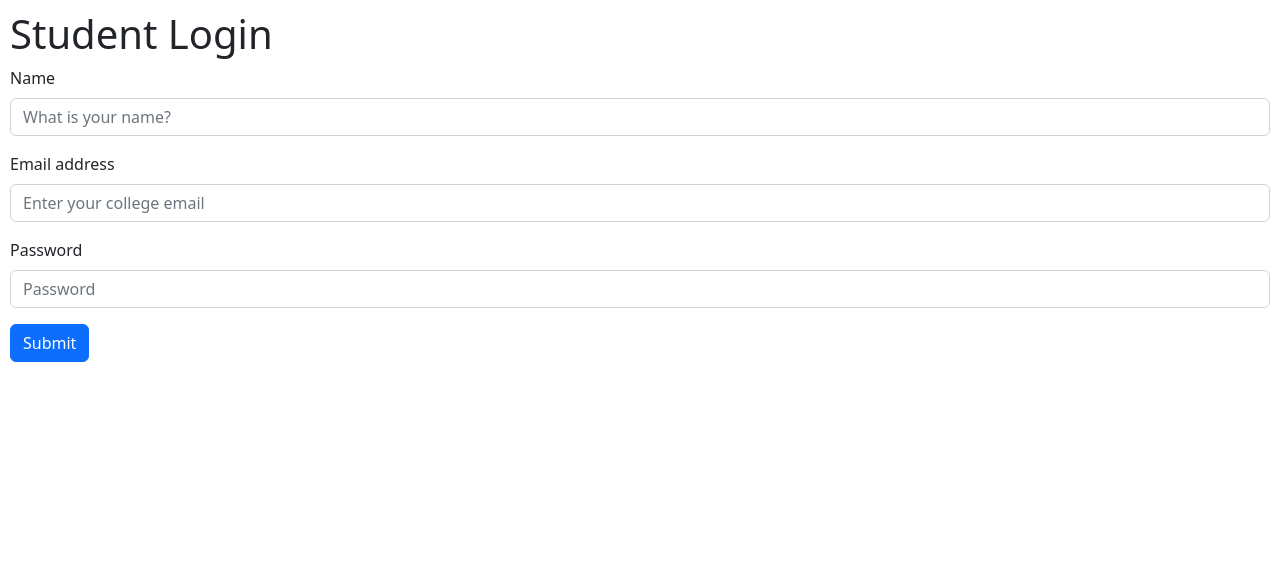
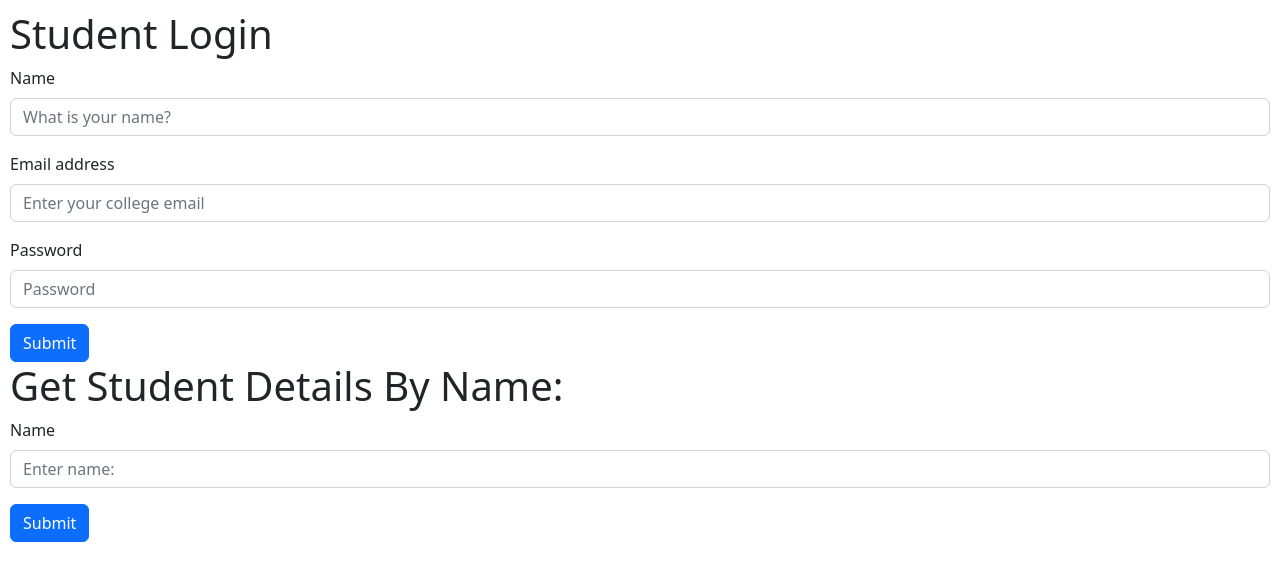
Before and after one commit to alanaby01/react_new, a React (Create React App) app: page / in a window 1280 px wide. Shown: the top 580 px of the page. Built offline with nearby package versions, Linux system fonts and the light colour scheme.

Commit message:
Get student by name completed

```diff
--- /dev/null
+++ b/src/Components/GetStudentForm.js
@@ -0,0 +1,37 @@
+import React from 'react';
+import axios from 'axios';
+import Button from 'react-bootstrap/Button';
+import Form from 'react-bootstrap/Form';
+
+function ReadStudent(){
+    const readUser = async (event) => {
+        const eventData = new FormData(event.target);
+        const formData = {
+            name: eventData.get("name")
+        };
+        const data = axios.post("http://localhost:4000/read-student", formData)
+            .then(res => {
+                if (res.status === 200) console.log(res)
+            })
+            .catch(err => console.log(JSON.stringify(err))
+            )
+            console.log(JSON.stringify(data));
+    }
+    return(
+        <>
+            <h1>Get Student Details By Name: </h1>
+            <Form onSubmit={readUser}>
+                <Form.Group className="mb-3" controlId="formBasicName">
+                    <Form.Label>Name</Form.Label>
+                    <Form.Control type="name" placeholder="Enter name: " name="name"/>
+                    <Form.Text className="text-muted" />
+                </Form.Group>
+                <Button variant="primary" type="submit">
+                    Submit
+                </Button>
+            </Form>
+        </>
+    );
+}
+
+export default ReadStudent;
--- a/src/Components/StudentForm.js
+++ b/src/Components/StudentForm.js
@@ -4,6 +4,7 @@ import Button from 'react-bootstrap/Button';
 import Form from 'react-bootstrap/Form';
 import * as yup from 'yup';
 import '../App.css';
+import ReadStudent from './GetStudentForm';
 
 const basicSchema = yup.object({
     name: yup.string().required("Required"),
@@ -59,6 +60,8 @@ function BasicExample() {
                 Submit
             </Button>
             </Form>
+
+            <ReadStudent></ReadStudent>
         </>
 
   );
```
Also changed, not shown: 1 other file (tests, documents, lock files or other folders).
